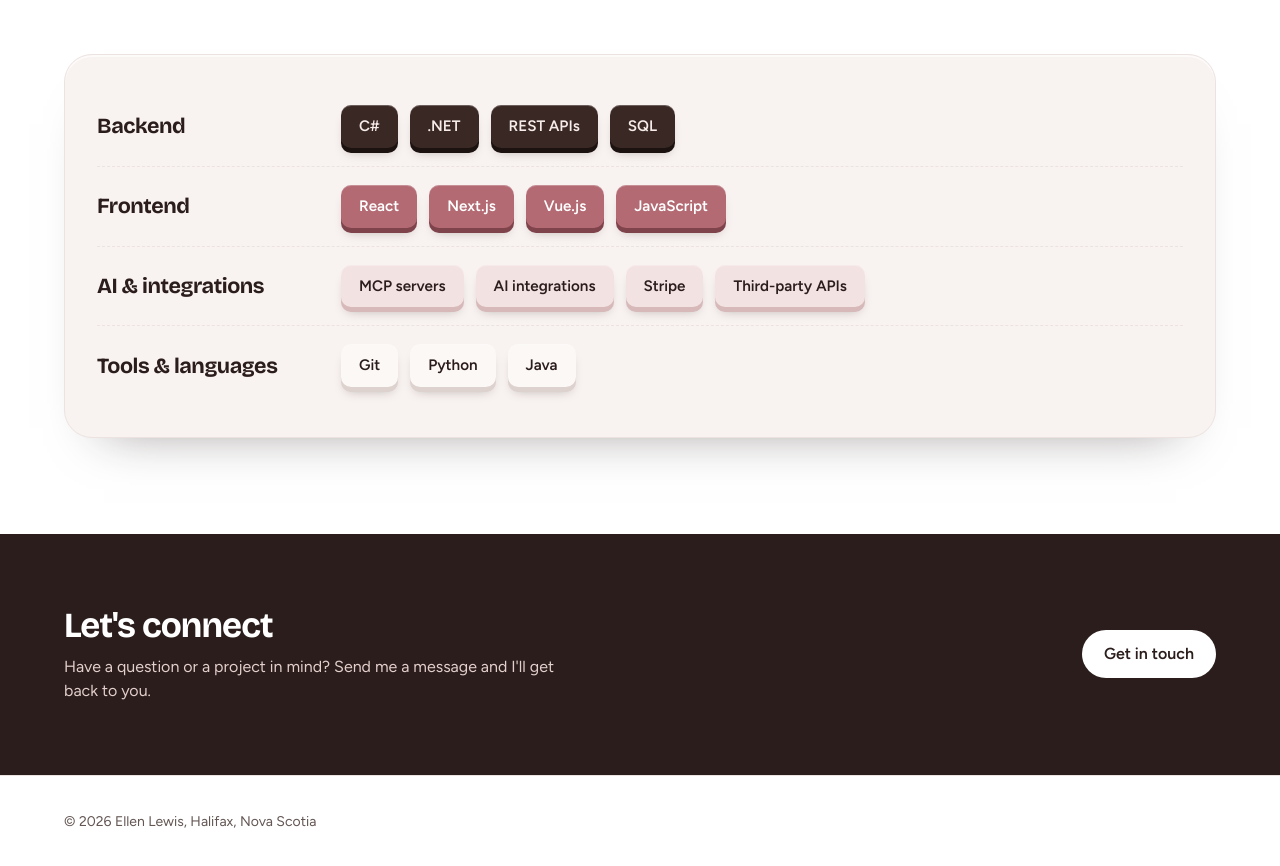
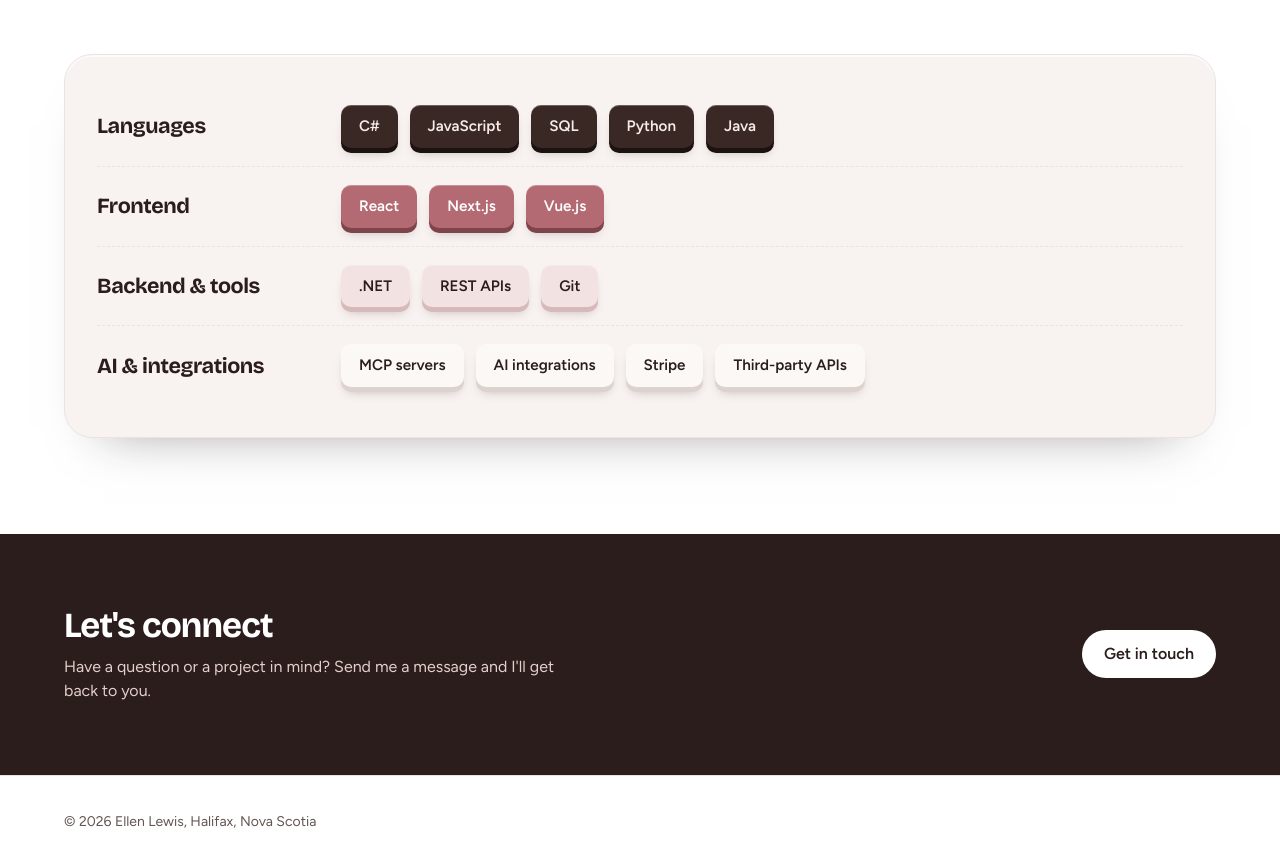
Before and after one commit to ellenlewisc/EllenLewisPortfolio, a Next.js app in the folder ellenlewisportfolio/: page / in a window 1280 px wide. Shown: the part 7216-8082 px from the top of the page. Built offline with nearby package versions, Linux system fonts and the light colour scheme; some icons are missing; what @mui/material-nextjs would draw is missing.

Commit message:
re-organize

```diff
--- a/ellenlewisportfolio/app/page.js
+++ b/ellenlewisportfolio/app/page.js
@@ -136,10 +136,10 @@ const work = [
 ];
 
 const skills = [
-  { group: "Backend", items: ["C#", ".NET", "REST APIs", "SQL"] },
-  { group: "Frontend", items: ["React", "Next.js", "Vue.js", "JavaScript"] },
+  { group: "Languages", items: ["C#", "JavaScript", "SQL", "Python", "Java"] },
+  { group: "Frontend", items: ["React", "Next.js", "Vue.js"] },
+  { group: "Backend & tools", items: [".NET", "REST APIs", "Git"] },
   { group: "AI & integrations", items: ["MCP servers", "AI integrations", "Stripe", "Third-party APIs"] },
-  { group: "Tools & languages", items: ["Git", "Python", "Java"] },
 ];
 
 function SectionHeading({ title }) {
```
